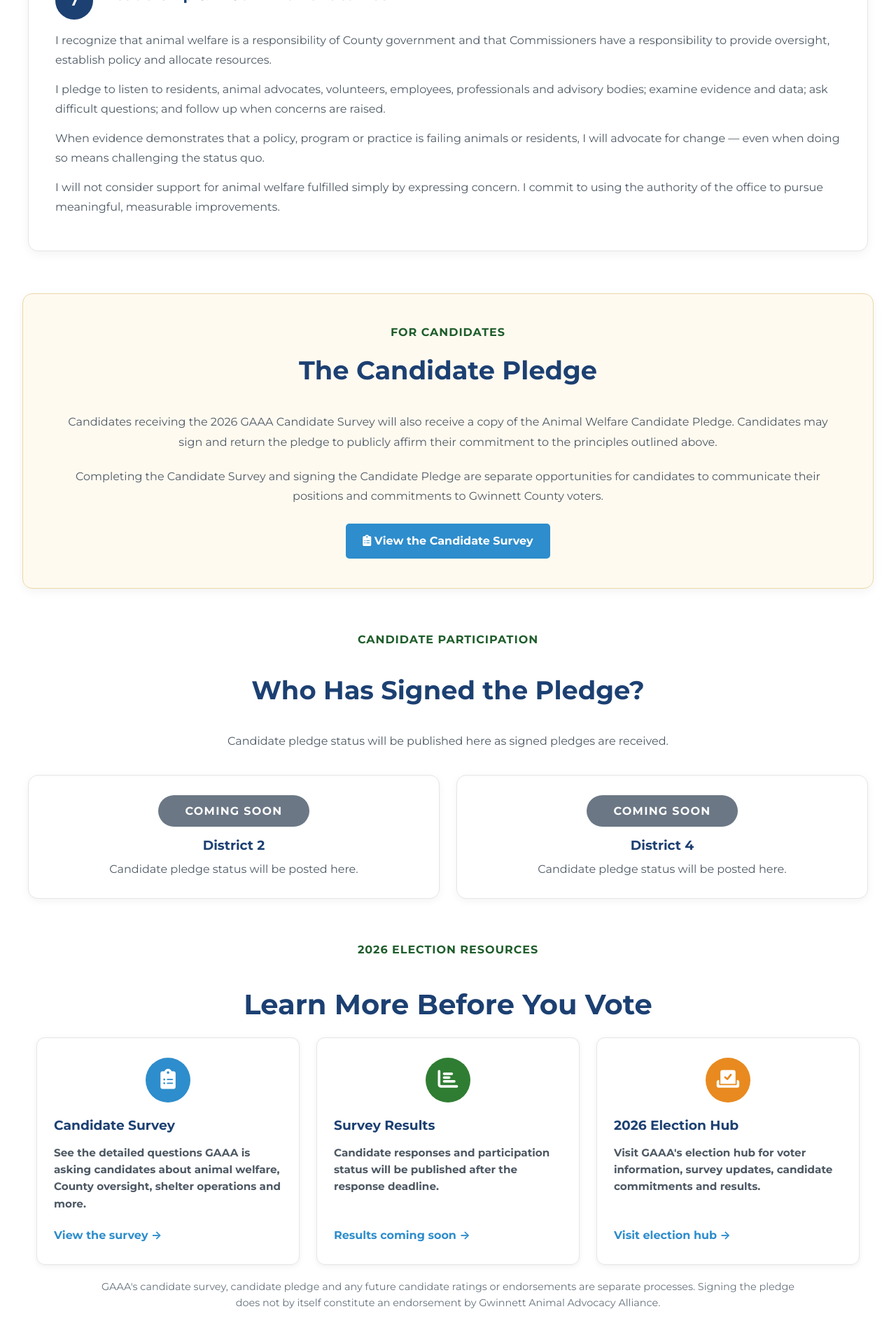
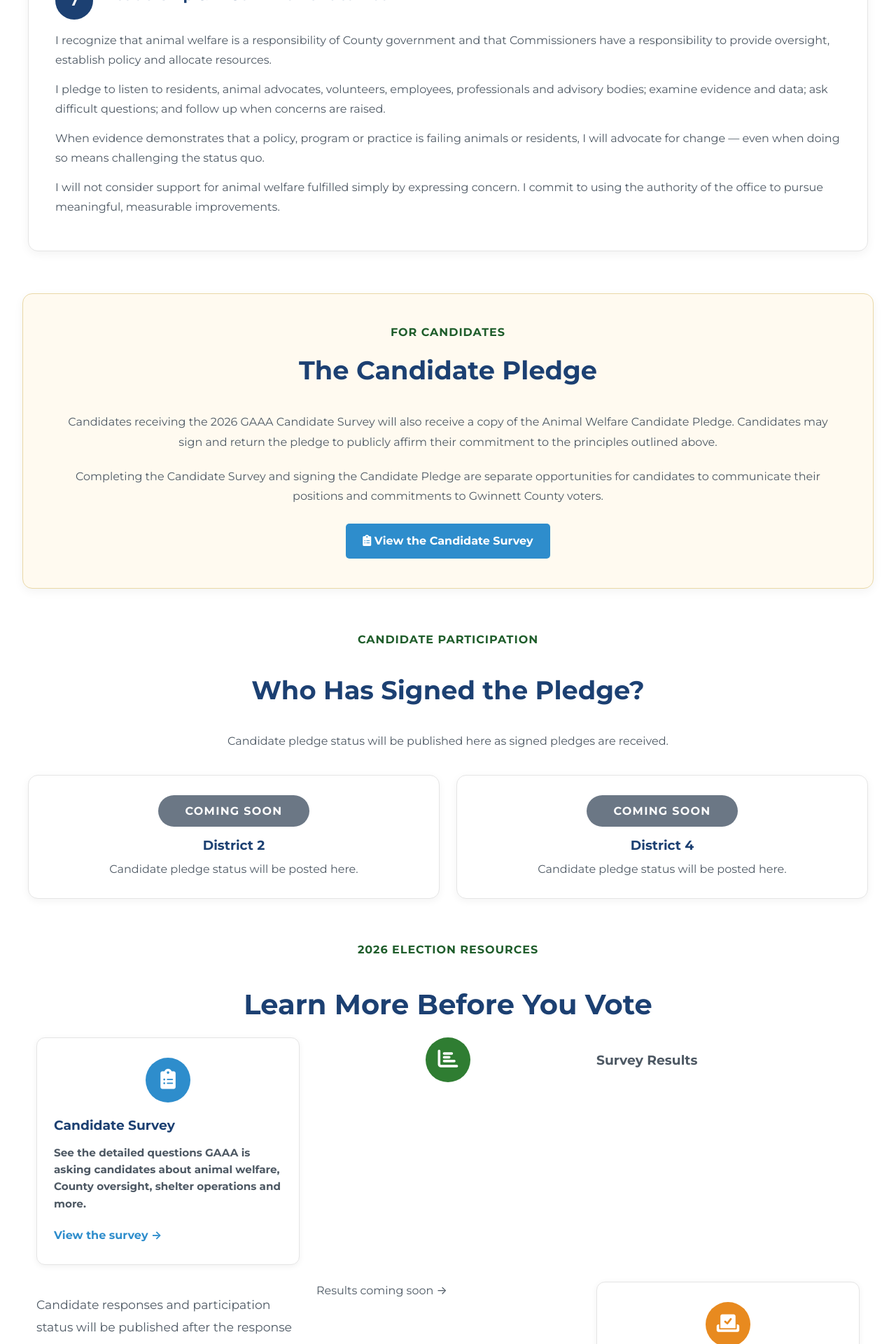
Before and after one commit to whitleybacon/gwinnett-animal-advocacy-alliance, a Jekyll site: the page built from election-2026/candidate-pledge/index.html, in a window 1280 px wide. Shown: the part 4480-6400 px from the top of the page at 70% size. Built offline with Jekyll 4.4.1, drawn with Linux system fonts in a browser that asks for light colours.

Commit message:
Update index.html

```diff
--- a/election-2026/candidate-pledge/index.html
+++ b/election-2026/candidate-pledge/index.html
@@ -642,7 +642,6 @@
         <span>View the survey →</span>
       </a>
 
-      <a class="home-card" href="/election-2026/results/">
         <div class="home-card-icon icon-green">
           <i class="fas fa-chart-bar" aria-hidden="true"></i>
         </div>
@@ -652,7 +651,18 @@
           the response deadline.
         </p>
         <span>Results coming soon →</span>
-      </a>
+
+      <!-- <a class="home-card" href="/election-2026/results/">
+        <div class="home-card-icon icon-green">
+          <i class="fas fa-chart-bar" aria-hidden="true"></i>
+        </div>
+        <h3>Survey Results</h3>
+        <p>
+          Candidate responses and participation status will be published after
+          the response deadline.
+        </p>
+        <span>Results coming soon →</span>
+      </a> -->
 
       <a class="home-card" href="/election-2026/">
         <div class="home-card-icon icon-orange">
```
